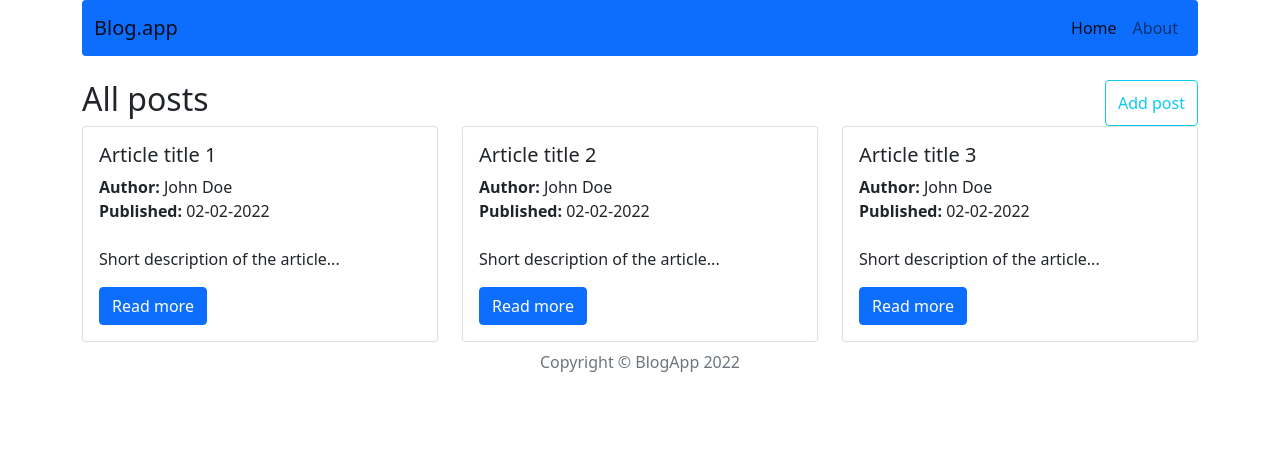
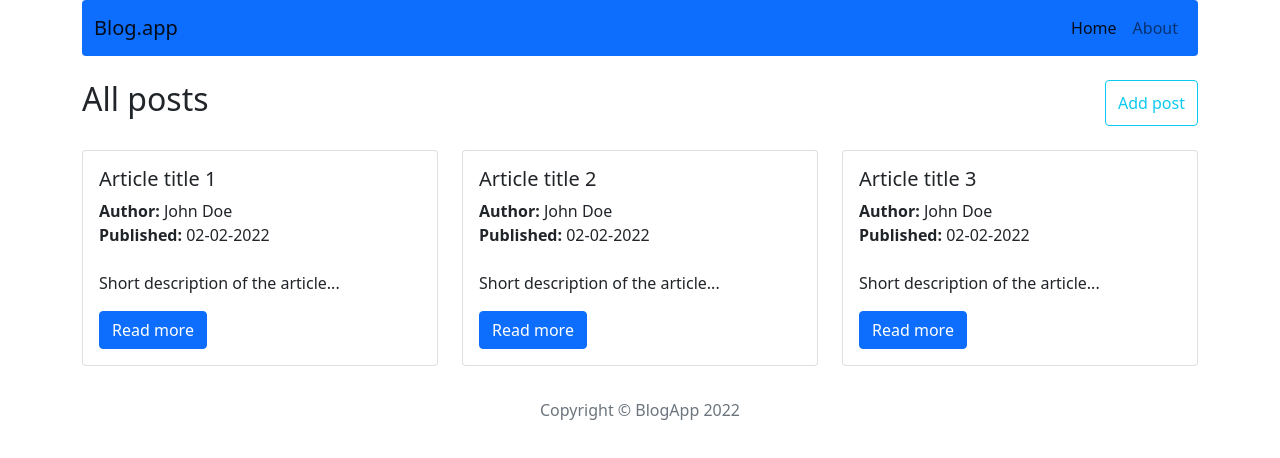
Before and after one commit to Jnlietta/react-blog, a React (Create React App) app: page / in a window 1280 px wide. Shown: the top 458 px of the page. Built offline with nearby package versions, Linux system fonts and the light colour scheme.

Commit message:
Add margins to Home and Footer

```diff
--- a/src/components/pages/Home/Home.module.scss
+++ b/src/components/pages/Home/Home.module.scss
@@ -1,4 +1,5 @@
 .homeHeader {
     display: flex;
     justify-content: space-between;
+    margin-bottom: 24px;
 }
--- a/src/components/views/Footer/Footer.js
+++ b/src/components/views/Footer/Footer.js
@@ -2,7 +2,7 @@ import clsx from 'clsx';
 
 const Footer = props => {
     return(
-        <p className={clsx('text-center', 'text-muted')}>Copyright © BlogApp 2022</p>
+        <p className={clsx('text-center', 'text-muted', 'mt-4', 'mb-4')}>Copyright © BlogApp 2022</p>
     );
 };
 
```
